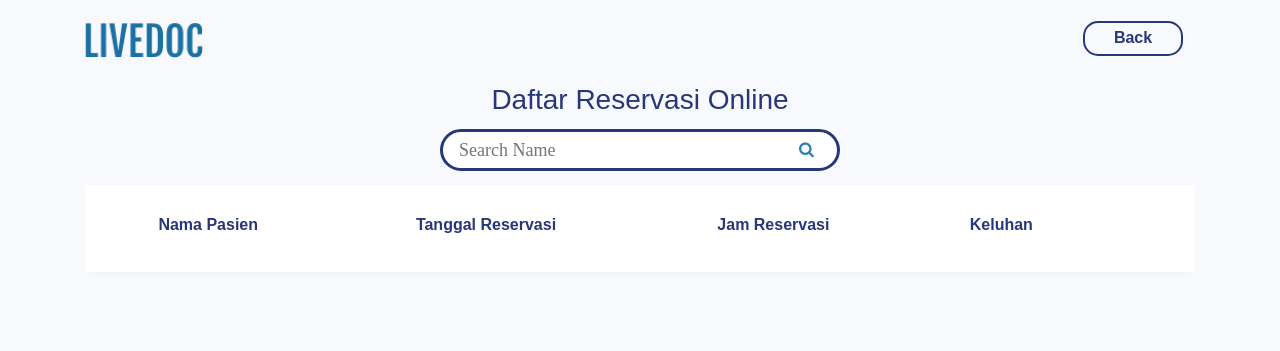
After one commit to dastyns/magang_klinik, a PHP site: page /magang/daftarperawatan.php in a window 1280 px wide. The commit adds this page. Shown: the top 351 px of the page. Run offline with PHP 8.4, Linux system fonts and the light colour scheme; the visitor is signed in with stand-in values (Sample User, id 1); tables that the repository leaves empty or names only in its code hold one stand-in row (values such as "Sample post"); lists and menus that the app fills with data are empty.

Commit message:
daftar perawatan

```diff
--- /dev/null
+++ b/live-doc-v1.0.0/public/daftarperawatan.php
@@ -0,0 +1,252 @@
+<?php
+session_start();
+?>
+<!DOCTYPE html>
+<html lang="en">
+
+<head>
+    <meta charset="UTF-8">
+    <meta http-equiv="X-UA-Compatible" content="IE=edge">
+    <meta name="viewport" content="width=device-width, initial-scale=1.0">
+    <title>Daftar Perawatan</title>
+
+    <script src="https://ajax.googleapis.com/ajax/libs/jquery/3.6.1/jquery.min.js"></script>
+    <link rel="apple-touch-icon" sizes="180x180" href="assets/img/favicons/apple-touch-icon.png">
+    <link rel="icon" type="image/png" sizes="32x32" href="assets/img/favicons/favicon-32x32.png">
+    <link rel="icon" type="image/png" sizes="16x16" href="assets/img/favicons/favicon-16x16.png">
+    <link rel="shortcut icon" type="image/x-icon" href="assets/img/favicons/favicon.ico">
+    <link rel="manifest" href="assets/img/favicons/manifest.json">
+    <meta name="msapplication-TileImage" content="assets/img/favicons/mstile-150x150.png">
+    <meta name="theme-color" content="#ffffff">
+    <link href="assets/css/style.css" rel="stylesheet" />
+
+
+    <link href='https://fonts.googleapis.com/css?family=Roboto:400,100,300,700' rel='stylesheet' type='text/css'>
+    <link rel="stylesheet" href="https://stackpath.bootstrapcdn.com/font-awesome/4.7.0/css/font-awesome.min.css">
+    <link rel="stylesheet" href="https://cdnjs.cloudflare.com/ajax/libs/font-awesome/4.7.0/css/font-awesome.min.css">
+    <style>
+        .tabel {
+            text-align: center;
+        }
+
+        .containerSearch {
+            width: 400px;
+            height: 42px;
+            border: 3px solid #283779;
+            padding: 0px 10px;
+            border-radius: 50px;
+            background-color: white;
+            text-align: center;
+        }
+
+        .tableSearch {
+            width: 100%;
+            height: 100%;
+            vertical-align: middle;
+        }
+
+        .search {
+            border: none;
+            width: 100%;
+            height: 100%;
+            padding: 0px 5px;
+            border-radius: 50px;
+            font-size: 18px;
+            font-family: "Nunito";
+            color: #424242;
+            font-weight: 500;
+        }
+
+        .search:focus {
+            outline: none;
+        }
+
+        .icon:hover {
+            color: #2255b9;
+            font-size: 18px;
+        }
+
+        .icon {
+            font-size: 26;
+            color: #2980b9;
+        }
+
+        .btnSearchs {
+            background-color: inherit;
+            border: inherit;
+            cursor: pointer;
+        }
+
+        h6 {
+            color: #283779;
+            font-weight: bold;
+        }
+
+        .btnDetil {
+            border-radius: 15px;
+            background-color: #283779;
+            color: white;
+            font-size: medium;
+            width: 100px;
+            border: 0px;
+        }
+
+        .btnDetil:hover {
+            background-color: #1b71a1;
+        }
+
+        .head {
+            margin-bottom: -50px;
+            display: flex;
+            align-items: center;
+            flex-direction: column;
+        }
+    </style>
+</head>
+
+<body>
+    <!-- <main class="main" id="top" style="background-image:url(assets/img/gallery/hero-bg.png);background-position:top center;background-size:cover;"> -->
+    <main class="main" id="top">
+        <nav class="py-3" data-navbar-on-scroll="data-navbar-on-scroll">
+            <div class="container">
+                <a class="navbar-brand" href="index.php"><img src="assets/img/gallery/logo.png" width="118" alt="logo" /></a>
+                <a href="index.php"><button type="button" class="btnBack">Back</button></a>
+            </div>
+        </nav>
+        <div class="head">
+            <h3 style="color:#283779;">Daftar Reservasi Online</h3>
+            <?php
+                if($_SESSION['email'] == "klinik"){
+                    echo "<div class='containerSearch'>
+                    <table class='tableSearch'>
+                        <tr>
+                        <td><input type='text' class='search' placeholder='Search Name' id='keySearch'></td>
+                        <td><button class='btnSearchs' id='btnSearch'><i class='fa fa-search icon'></i></button></td>
+                        </tr>
+                    </table>
+                </div>";
+                }
+            ?>
+        </div>
+        <section class="ftco-section">
+            <div class="container">
+                <div class="row">
+                    <div class="col-md-12">
+                        <div class="table-wrap" id="tabelReservasi">
+                            <table class="table table-responsive-xl">
+                                <tr class="tabel">
+                                    <th>
+                                        <h6>Nama Pasien</h6>
+                                    </th>
+                                    <th>
+                                        <h6>Tanggal Reservasi</h6>
+                                    </th>
+                                    <th>
+                                        <h6>Jam Reservasi</h6>
+                                    </th>
+                                    <th>
+                                        <h6>Keluhan</h6>
+                                    </th>
+                                    <th>&nbsp;</th>
+                                </tr>
+
+                                <?php
+
+                                $conn = new mysqli("localhost", "root", "", "dbmagang");
+                                $pengguna = $_SESSION['email'];
+                                if ($pengguna == "klinik") {
+                                    $sql = "SELECT P.nama, date(R.tanggal_reservasi) as tanggalReservasi, J.jam, R.keluhan, R.id
+                                                FROM penggunas as P
+                                                INNER JOIN reservasis as R on P.id = R.pengguna_id
+                                                INNER JOIN jams as J on J.id = R.jam_id
+                                                WHERE date(R.tanggal_reservasi) >= curdate() and R.status_reservasi='1'
+                                                order by date(R.tanggal_reservasi), J.jam, R.id";
+
+                                    $result = $conn->query($sql);
+                                    if ($result->num_rows > 0) {
+                                        while ($row = $result->fetch_assoc()) {
+                                            echo "<tr class='alert tabel' role='alert'>";
+                                            echo "<td class='tabel'>" . $row["nama"] . "</td>";
+                                            echo "<td class='tabel'>" . date("d F Y", strtotime($row["tanggalReservasi"])) . "</td>";
+                                            echo "<td class='tabel'>" . $row["jam"] . "</td>";
+                                            echo "<td class='tabel'>" . $row["keluhan"] . "</td>";
+                                            echo "<td class='tabel'><a href='insertkonsul.php?idReservasi=" . $row["id"] . "'>
+                                            <button type='button' class='btnDetil'>Konfirmasi</button></a>
+                                            <button type='button' class='btnDetil' id='btnBatalkan' idReservasiBatal='" . $row["id"] . "'>Batalkan</button></td>";
+                                            echo "</tr>";
+                                        }
+                                    }
+                                }
+                                else{
+                                    $sql = "SELECT P.nama, date(R.tanggal_reservasi) as tanggalReservasi, J.jam, R.keluhan, R.id
+                                                FROM penggunas as P
+                                                INNER JOIN reservasis as R on P.id = R.pengguna_id
+                                                INNER JOIN jams as J on J.id = R.jam_id
+                                                WHERE date(R.tanggal_reservasi) >= curdate() and R.status_reservasi='1' and P.email=?
+                                                order by date(R.tanggal_reservasi), J.jam";
+
+                                    $stmt = $conn->prepare($sql);
+                                    $stmt->bind_param("s", $pengguna);
+                                    $stmt->execute();
+                                    $result = $stmt->get_result();
+
+                                    if ($result->num_rows > 0) {
+                                        while ($row = $result->fetch_assoc()) {
+                                            echo "<tr class='alert tabel' role='alert' >";
+                                            echo "<td class='tabel'>" . $row["nama"] . "</td>";
+                                            echo "<td class='tabel'>" . date("d F Y", strtotime($row["tanggalReservasi"])) . "</td>";
+                                            echo "<td class='tabel'>" . $row["jam"] . "</td>";
+                                            echo "<td class='tabel'>" . $row["keluhan"] . "</td>";
+                                            echo "<td class='tabel'><button type='button' class='btnDetil'
+                                            id='btnBatalkan' idReservasiBatal='" . $row["id"] . "'>Batalkan</button></td>";
+                                            echo "</tr>";
+                                        }
+                                    }
+                                }
+                                ?>
+                            </table>
+                        </div>
+                    </div>
+                </div>
+            </div>
+        </section>
+    </main>
+
+    <link rel="preconnect" href="https://fonts.googleapis.com">
+    <link rel="preconnect" href="https://fonts.gstatic.com" crossorigin>
+    <link href="https://fonts.googleapis.com/css2?family=Fjalla+One&amp;family=Roboto:ital,wght@0,100;0,300;0,400;0,500;0,700;0,900;1,100&amp;display=swap" rel="stylesheet">
+
+
+</body>
+<script>
+    $('body').on('click', '#btnSearch', function() {
+        var key = $("#keySearch").val();
+        $.post("WS/reservasi-search-nama.php", {
+            key: key
+        }).done(function(data) {
+            $('#tabelReservasi').html(data);
+        });
+    });
+
+    $('body').on('click', '#btnBatalkan', function(event) {
+        event.preventDefault();
+        var idReservasi = $(this).attr('idReservasiBatal');
+        //alert(idReservasi);
+
+
+        $.post("WS/reservasi-batalkan.php", {
+            idReservasi: idReservasi
+        }).done(function(data) {
+            var result = JSON.parse(data);
+            if (result.result == "success") {
+
+                alert(result.message);
+                window.location = "reservationList.php";
+            } else {
+                alert(result.message);
+            }
+        });
+    });
+</script>
+
+</html>
--- a/live-doc-v1.0.0/public/index.php
+++ b/live-doc-v1.0.0/public/index.php
@@ -58,6 +58,7 @@ session_start();
               if ($_SESSION["email"] == "klinik") {
                 echo "<li class='nav-item px-2'><a class='nav-link' href='reservationList.php'>Reservasi</a></li>";
                 echo "<li class='nav-item px-2'><a class='nav-link' href='consultation.php'>Konsultasi Dokter</a></li>";
+                echo "<li class='nav-item px-2'><a class='nav-link' href='inputperawatan.php'>Perawatan</a></li>";
               } else {
                 echo "<li class='nav-item px-2'><a class='nav-link' href='reservationList.php'>Reservasi</a></li>";
                 echo "<li class='nav-item px-2'><a class='nav-link' href='detilkonsulpasien.php'>Konsultasi Pasien</a></li>";
```
Also changed, not shown: live-doc-v1.0.0/public/inputperawatan.php (added, +99 -0 lines), live-doc-v1.0.0/public/consultation.php (line endings or trailing spaces).
